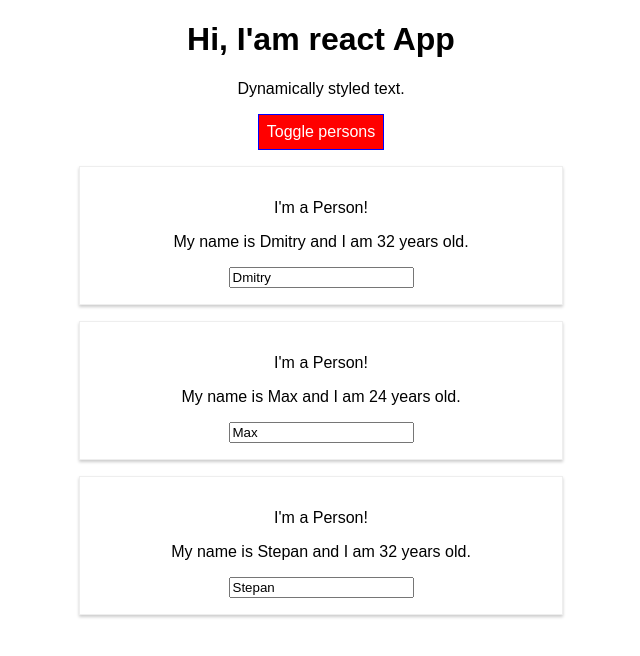
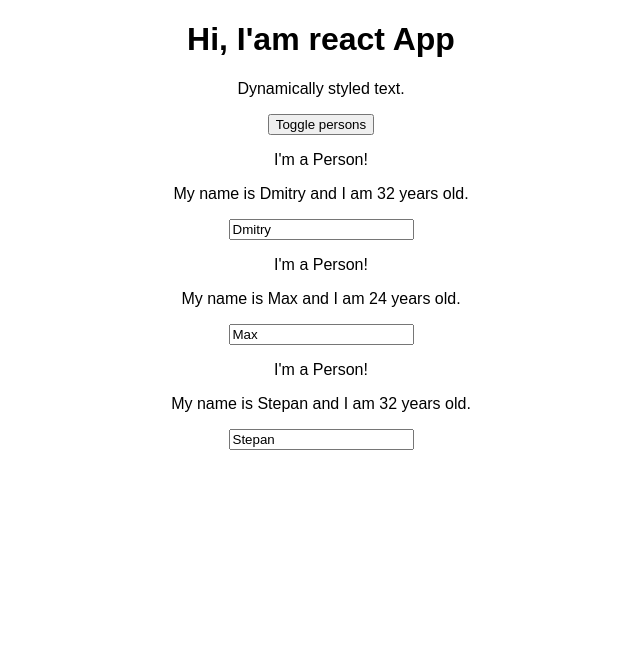
Before and after one commit to dandgerson/schwarzmuller-react, a React (Create React App) app: page / in a window 1280 px wide. Both pictures are taken after a click on the button "Toggle persons". Shown: the top 656 px of the page, without its empty margins (319-959 px from the left). Built offline with nearby package versions, Linux system fonts and the light colour scheme.

Commit message:
73 remove styled components & Dynamic styles

```diff
--- a/src/App.js
+++ b/src/App.js
@@ -1,23 +1,8 @@
 import React, { useState } from 'react';
-import styled from 'styled-components'
 
 import './App.css';
 
 import Person from './Person'
-
-const StyledButton = styled.button`
-  background-color: ${props => props.alt ? 'red' : 'green'};
-  color: white;
-  font: inherit;
-  border: 1px solid blue;
-  padding: 8px;
-  cursor: pointer;
-
-  &:hover {
-    background-color: ${props => props.alt ? 'salmon' : 'lightgreen'};
-    color: black;
-  }
-  `
 
 const App = (props) => {
   const [persons, setPersons] = useState([
@@ -75,12 +60,11 @@
     <div className="App">
       <h1>Hi, I'am react App</h1>
       <p className={classes.join(' ')}>Dynamically styled text.</p>
-      <StyledButton
-        alt={isPersonsShown}
+      <button
         onClick={handleTogglePersons}
       >
         Toggle persons
-      </StyledButton>
+      </button>
       {renderedPersons}
     </div>
   )
--- a/src/Person/index.js
+++ b/src/Person/index.js
@@ -1,21 +1,4 @@
 import React from 'react'
-import styled from 'styled-components'
-
-const StyledDiv = styled.div`
-  width: 60%;
-  margin: 16px auto;
-  border: 1px solid #eee;
-  box-shadow: 0 2px 3px #ccc;
-  padding: 16px;
-  text-align: center;
-
-  @media (min-width: 500px) {
-    width: 450px;
-  }
-`
-const StyledP = styled.p`
-  cursor: 'pointer';
-`
 
 const Person = ({
   handleClick = () => { },
@@ -24,20 +7,20 @@
 }) => {
 
   return (
-    <StyledDiv>
+    <div>
       <p>I'm a Person!</p>
-      <StyledP
+      <p
         onClick={handleClick}
       >
         My name is {props.name} and I am {props.age} years old.
-      </StyledP>
+      </p>
       <input
         type="text"
         onChange={handleChange}
         value={props.name}
       />
       {props.children && props.children}
-    </StyledDiv>
+    </div>
   )
 }
 
```
